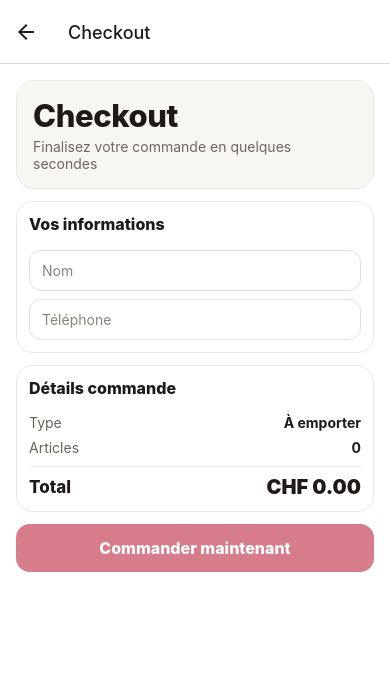
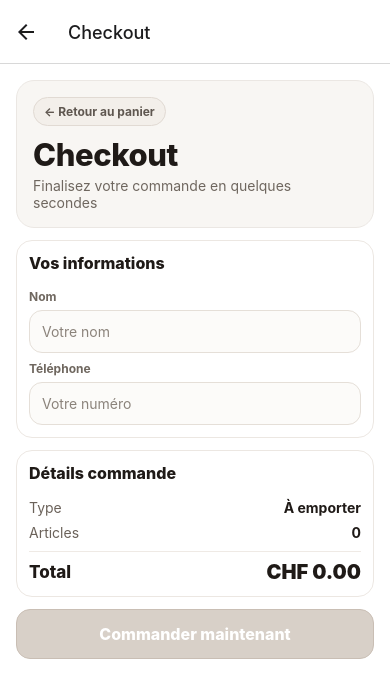
Before and after one commit to tariksk355/alalouche-GPT, a React Native app in the folder mobile/: screen /Checkout in a window 390 px wide. Shown: the top 698 px of the page. Built offline with nearby package versions, Linux system fonts and the light colour scheme; no server answers.

Commit message:
Apply final cart and checkout visual polish tweaks

```diff
--- a/mobile/src/screens/CartScreen.tsx
+++ b/mobile/src/screens/CartScreen.tsx
@@ -127,7 +127,11 @@ export function CartScreen({ navigation }: any) {
               <View style={{ flex: 1 }}>
                 <Text style={lineName}>{line.name}</Text>
                 {line.selectedOptions.map((opt, idx) => (
-                  <Text key={`${line.lineKey}-${idx}`} style={lineModifier}>{opt.groupName}: {opt.optionLabel}</Text>
+                  <View key={`${line.lineKey}-${idx}`} style={modifierPill}>
+                    <Text style={lineModifier}>{opt.groupName}</Text>
+                    <Text style={modifierSep}>•</Text>
+                    <Text style={lineModifierValue}>{opt.optionLabel}</Text>
+                  </View>
                 ))}
               </View>
               <Text style={lineTotal}>CHF {(line.price * line.quantity).toFixed(2)}</Text>
@@ -153,7 +157,7 @@ export function CartScreen({ navigation }: any) {
       </View>
     )}
 
-    <View style={sectionCard}>
+    <View style={[sectionCard, { backgroundColor: '#fcfbf9' }]}>
       <Text style={sectionTitle}>Code promo</Text>
       <TextInput
         placeholder="Saisir un code"
@@ -229,6 +233,9 @@ const segmentLabelActive = { color: '#fff' } as const;
 const lineCard = { borderWidth: 1, borderColor: '#ece7e2', borderRadius: 16, backgroundColor: '#fff', padding: 12 } as const;
 const lineName = { color: '#1f1a17', fontWeight: '800', fontSize: 17 } as const;
 const lineModifier = { color: '#7b746d', marginTop: 2, fontSize: 12 } as const;
+const lineModifierValue = { color: '#5f5750', fontSize: 12, fontWeight: '600' } as const;
+const modifierPill = { marginTop: 4, alignSelf: 'flex-start', flexDirection: 'row', alignItems: 'center', gap: 5, borderWidth: 1, borderColor: '#eee7e0', backgroundColor: '#faf8f5', borderRadius: 999, paddingHorizontal: 8, paddingVertical: 3 } as const;
+const modifierSep = { color: '#a89f95', fontSize: 11 } as const;
 const lineTotal = { color: '#151210', fontWeight: '900', fontSize: 17 } as const;
 const unitPrice = { color: '#7b746d', fontSize: 12 } as const;
 
@@ -236,15 +243,15 @@ const qtyButton = { width: 30, height: 30, borderRadius: 15, borderWidth: 1, bor
 const qtyButtonDark = { backgroundColor: '#1f1a17', borderColor: '#1f1a17' } as const;
 const qtyButtonText = { color: '#1f1a17', fontSize: 16, fontWeight: '800', lineHeight: 17 } as const;
 const qtyValue = { width: 22, textAlign: 'center', color: '#1f1a17', fontSize: 15, fontWeight: '700' } as const;
-const removeButton = { marginLeft: 6, paddingHorizontal: 8, paddingVertical: 6 } as const;
-const removeLabel = { color: '#b91c1c', fontWeight: '700', fontSize: 12 } as const;
+const removeButton = { marginLeft: 6, paddingHorizontal: 8, paddingVertical: 6, borderRadius: 8, backgroundColor: '#fff7ed' } as const;
+const removeLabel = { color: '#7c2d12', fontWeight: '600', fontSize: 12 } as const;
 
 const successBadge = { borderRadius: 10, backgroundColor: '#edf7f0', borderWidth: 1, borderColor: '#cae9d4', paddingHorizontal: 10, paddingVertical: 8 } as const;
 const successText = { color: '#166534', fontSize: 12, fontWeight: '600', marginTop: 6 } as const;
 const infoText = { color: '#6b625a', fontSize: 12, fontWeight: '500', marginTop: 6 } as const;
 const errorText = { color: '#b91c1c', fontSize: 12, fontWeight: '600' } as const;
 
-const inputStyle = { borderWidth: 1, borderColor: '#e5dfd8', borderRadius: 12, paddingHorizontal: 12, paddingVertical: 11, backgroundColor: '#fff', color: '#1f1a17' } as const;
+const inputStyle = { borderWidth: 1, borderColor: '#e5dfd8', borderRadius: 13, paddingHorizontal: 12, paddingVertical: 12, backgroundColor: '#fcfbf9', color: '#1f1a17' } as const;
 
 const secondaryAction = { borderWidth: 1, borderColor: '#d9d3cd', borderRadius: 10, paddingHorizontal: 12, paddingVertical: 10, backgroundColor: '#f8f6f3' } as const;
 const secondaryActionLabel = { color: '#1f1a17', fontWeight: '700' } as const;
@@ -259,7 +266,7 @@ const totalLabel = { color: '#1f1a17', fontSize: 17, fontWeight: '800' } as cons
 const totalValue = { color: '#1f1a17', fontSize: 20, fontWeight: '900' } as const;
 
 const checkoutButton = { borderRadius: 14, backgroundColor: '#b5122a', paddingVertical: 14, alignItems: 'center' } as const;
-const checkoutButtonDisabled = { opacity: 0.55 } as const;
+const checkoutButtonDisabled = { backgroundColor: '#d8d0c8', borderWidth: 1, borderColor: '#c9beb4' } as const;
 const checkoutButtonText = { color: '#fff', fontWeight: '800', fontSize: 16 } as const;
 
 const emptyTitle = { color: '#1f1a17', fontWeight: '800', fontSize: 17 } as const;
--- a/mobile/src/screens/CheckoutScreen.tsx
+++ b/mobile/src/screens/CheckoutScreen.tsx
@@ -21,22 +21,30 @@ export function CheckoutScreen({ navigation, route }: any) {
 
   return <Screen>
     <View style={headerCard}>
+      <Pressable onPress={() => navigation.goBack()} style={backPill}>
+        <Text style={backPillLabel}>← Retour au panier</Text>
+      </Pressable>
       <Text style={headerTitle}>Checkout</Text>
       <Text style={headerSubtitle}>Finalisez votre commande en quelques secondes</Text>
     </View>
 
     <View style={sectionCard}>
       <Text style={sectionTitle}>Vos informations</Text>
-      <TextInput placeholder="Nom" placeholderTextColor="#8b837b" value={name} onChangeText={setName} style={inputStyle} />
-      <TextInput placeholder="Téléphone" placeholderTextColor="#8b837b" value={phone} onChangeText={setPhone} style={inputStyle} keyboardType="phone-pad" />
+      <Text style={fieldLabel}>Nom</Text>
+      <TextInput placeholder="Votre nom" placeholderTextColor="#8b837b" value={name} onChangeText={setName} style={inputStyle} />
+      <Text style={fieldLabel}>Téléphone</Text>
+      <TextInput placeholder="Votre numéro" placeholderTextColor="#8b837b" value={phone} onChangeText={setPhone} style={inputStyle} keyboardType="phone-pad" />
       {orderType === 'delivery' && (
+        <>
+        <Text style={fieldLabel}>Adresse de livraison</Text>
         <TextInput
-          placeholder="Adresse de livraison"
+          placeholder="Rue, numéro, ville"
           placeholderTextColor="#8b837b"
           value={address}
           onChangeText={setAddress}
           style={inputStyle}
         />
+        </>
       )}
     </View>
 
@@ -86,10 +94,13 @@ function Row({ label, value, labelStyle, valueStyle }: { label: string; value: s
 const headerCard = { borderWidth: 1, borderColor: '#ebe7e3', borderRadius: 18, backgroundColor: '#f8f6f3', padding: 16 } as const;
 const headerTitle = { color: '#1f1a17', fontSize: 31, fontWeight: '800', letterSpacing: -0.4 } as const;
 const headerSubtitle = { color: '#6f675f', marginTop: 4, fontSize: 14 } as const;
+const backPill = { alignSelf: 'flex-start', borderWidth: 1, borderColor: '#e1dad3', backgroundColor: '#f3efea', borderRadius: 999, paddingHorizontal: 10, paddingVertical: 6, marginBottom: 10 } as const;
+const backPillLabel = { color: '#5f5750', fontWeight: '700', fontSize: 12 } as const;
 
 const sectionCard = { borderWidth: 1, borderColor: '#ece7e2', borderRadius: 16, backgroundColor: '#fff', padding: 12 } as const;
 const sectionTitle = { color: '#1f1a17', fontSize: 16, fontWeight: '800', marginBottom: 8 } as const;
-const inputStyle = { borderWidth: 1, borderColor: '#e5dfd8', borderRadius: 12, paddingHorizontal: 12, paddingVertical: 11, backgroundColor: '#fff', color: '#1f1a17', marginTop: 8 } as const;
+const fieldLabel = { color: '#6f675f', fontSize: 12, fontWeight: '700', marginTop: 8 } as const;
+const inputStyle = { borderWidth: 1, borderColor: '#e5dfd8', borderRadius: 13, paddingHorizontal: 12, paddingVertical: 12, backgroundColor: '#fcfbf9', color: '#1f1a17', marginTop: 6 } as const;
 
 const summaryLabel = { color: '#6b625a', fontSize: 14 } as const;
 const summaryValue = { color: '#1f1a17', fontSize: 14, fontWeight: '700' } as const;
@@ -98,5 +109,5 @@ const totalLabel = { color: '#1f1a17', fontSize: 17, fontWeight: '800' } as cons
 const totalValue = { color: '#1f1a17', fontSize: 20, fontWeight: '900' } as const;
 
 const checkoutButton = { borderRadius: 14, backgroundColor: '#b5122a', paddingVertical: 14, alignItems: 'center' } as const;
-const checkoutButtonDisabled = { opacity: 0.55 } as const;
+const checkoutButtonDisabled = { backgroundColor: '#d8d0c8', borderWidth: 1, borderColor: '#c9beb4' } as const;
 const checkoutButtonText = { color: '#fff', fontWeight: '800', fontSize: 16 } as const;
```
